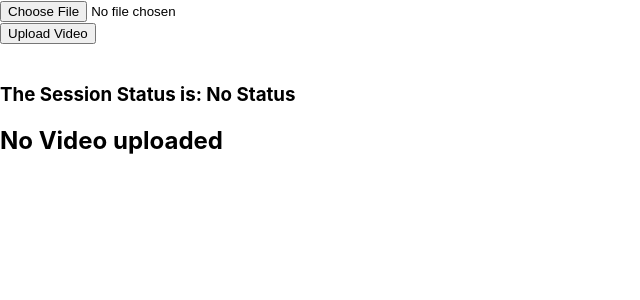
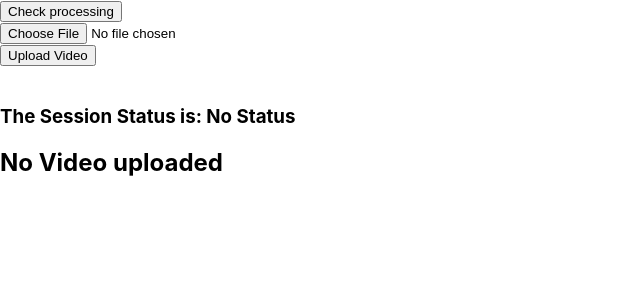
Before and after one commit to jdawsonimgix/frontend-sessions-demo-video, a React (Create React App) app: page / in a window 1280 px wide. Shown: the top 300 px of the page, without its empty margins (0-640 px from the left). Built offline with nearby package versions, Linux system fonts and the light colour scheme.

Commit message:
I can pull VIDEO_READY from the backend. Now I need to update the frontend useEffect to handle it

```diff
--- a/src/App.js
+++ b/src/App.js
@@ -16,6 +16,7 @@ function App() {
   const [searchArray, setSearchArray] = useState([]);
   const [imgixUrl, setImgixUrl] = useState("");
   const [signedUrl, setSignedUrl] = useState("");
+  const [videoProcessStatus, setVideoProcessStatus] = useState("No Status");
 
   const playerRef = React.useRef(null);
   //src: "https://sourcerer.imgix.video/aa_video.mp4?fm=mp4",
@@ -54,11 +55,19 @@ function App() {
     //Use to set CLOSED status to COMPLETE
     if (sessionStatus === "CLOSED") {
       const interval = setInterval(() => {
-        console.log("This will run every 7 seconds!");
+        console.log("This will check if it's closed ever 7 seconds!");
         imgixHandleCheckStatus();
       }, 7000);
       return () => clearInterval(interval);
     }
+
+    //if sessionStatus is complete AND video_imgix_status is NOT equal to VIDEO_READY
+    //Set interval command to check status
+
+    //ifvideo_imgix_status IS EQUAL to VIDEO_READY && sesionStatus is COMPLETE
+    //Apply URL
+
+    //Old code:
     if (sessionStatus === "COMPLETE") {
       setSearchArray(sessionFilename);
       setImgixUrl(
@@ -66,6 +75,19 @@ function App() {
       );
     }
   }, [sessionStatus]); ////
+
+  //Function to check if videoProcessStatus
+  const checkVideoProcess = async (e) => {
+    console.log("checkVideoProcessStatus function");
+
+    //Set session to CLOSED.
+    const videoProcessAxios = await axios
+      .post("http://localhost:5001/checkVideoProcessStatus", sessionFilename)
+      .then(console.log("Client - Checked video Processing"))
+      .catch((error) => console.log(error.message));
+
+    console.log(videoProcessAxios.data);
+  };
 
   //Used to set PENDING status to CLOSED.
   const checkIfClosed = async (e) => {
@@ -135,6 +157,7 @@ function App() {
 
   return (
     <div className='app'>
+      <button onClick={checkVideoProcess}>Check processing</button>
       <form className='form' onSubmit={imgixHandleSubmitForSessionStarting}>
         <input type='file' onChange={imgixHandleChangeForSessionStarting} />
         <br />
```
